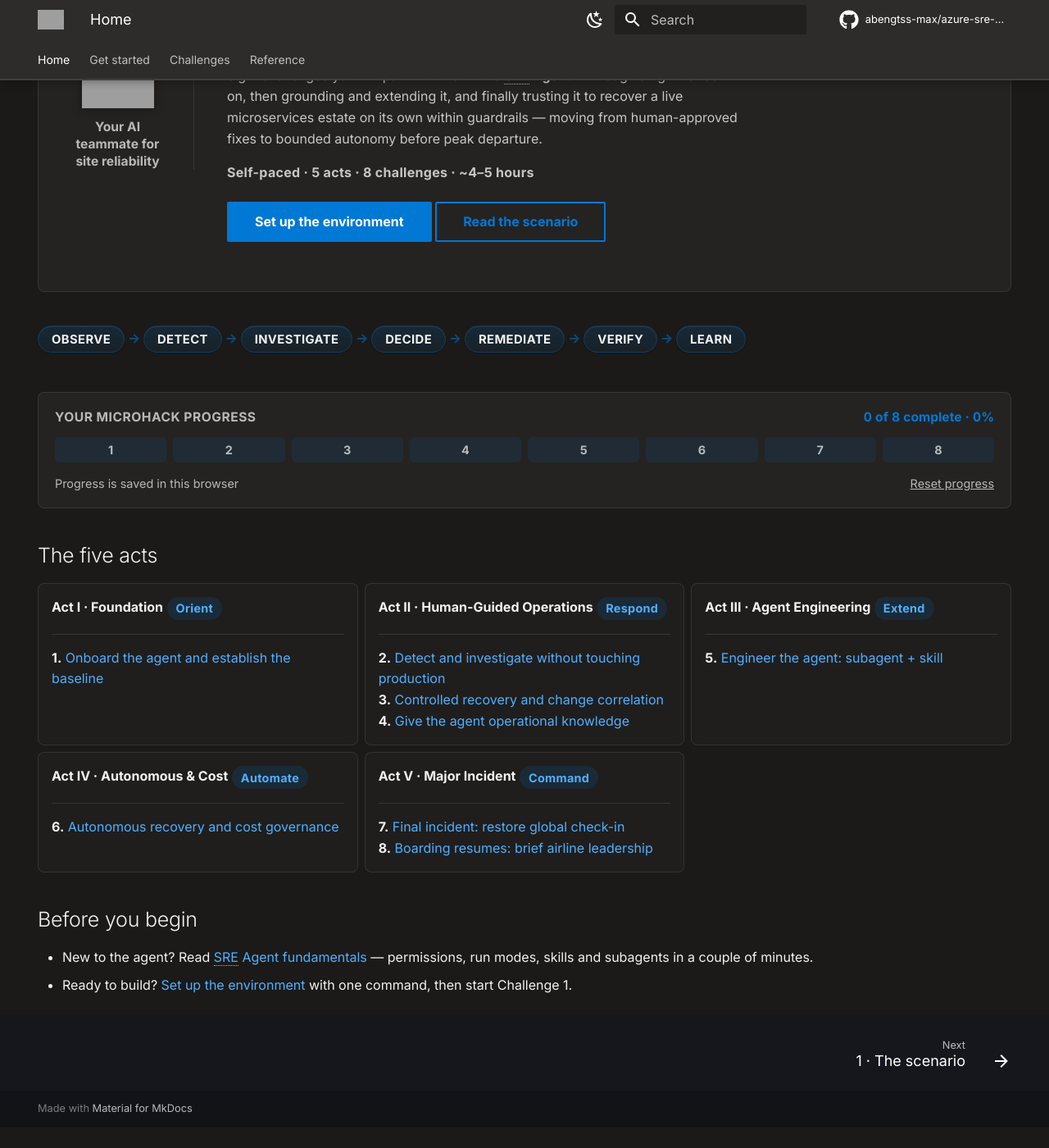
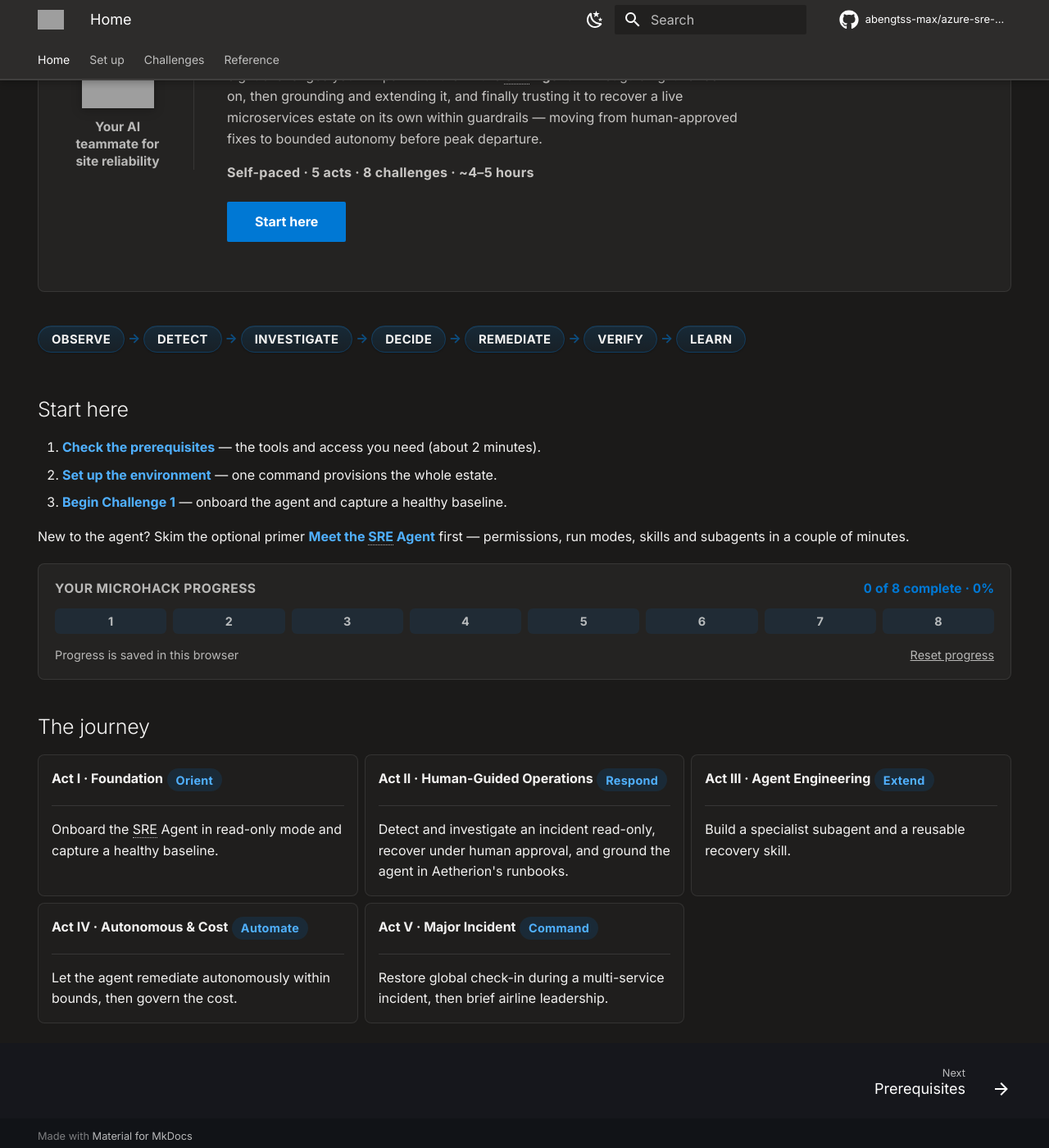
Before and after one commit to abengtss-max/azure-sre-agent-microhack, an MkDocs documentation site: the page built from docs/index.md, in a window 1280 px wide and 1400 px high, scrolled down 256 px. Shown: the whole window at 82% size. Built offline with MkDocs 1.6.1 and Material for MkDocs 9.7.7, drawn with Linux system fonts in a browser that asks for light colours; comment, search, counter and statistics services are not loaded; before the commit the page ends 1631 px from its top, so only the background shows below that; grey boxes are pictures that could not be loaded.

Commit message:
publish: sync lab from master (2026-08-11 10:17)

```diff
--- a/docs/index.md
+++ b/docs/index.md
@@ -24,8 +24,7 @@ fixes to bounded autonomy before peak departure.
 
 <p class="aet-meta">Self-paced · 5 acts · 8 challenges · ~4–5 hours</p>
 
-[Set up the environment](getting-started/environment.md){ .md-button .md-button--primary }
-[Read the scenario](getting-started/overview.md){ .md-button }
+[Start here](getting-started/prerequisites.md){ .md-button .md-button--primary }
 </div>
 
 </div>
@@ -34,7 +33,15 @@ fixes to bounded autonomy before peak departure.
 <span>Observe</span> <em>→</em> <span>Detect</span> <em>→</em> <span>Investigate</span> <em>→</em> <span>Decide</span> <em>→</em> <span>Remediate</span> <em>→</em> <span>Verify</span> <em>→</em> <span>Learn</span>
 </div>
 
-## The five acts
+## Start here
+
+1. **[Check the prerequisites](getting-started/prerequisites.md)** — the tools and access you need (about 2 minutes).
+2. **[Set up the environment](getting-started/environment.md)** — one command provisions the whole estate.
+3. **[Begin Challenge 1](challenges/01-onboard-and-baseline.md)** — onboard the agent and capture a healthy baseline.
+
+New to the agent? Skim the optional primer **[Meet the SRE Agent](getting-started/sre-agent-fundamentals.md)** first — permissions, run modes, skills and subagents in a couple of minutes.
+
+## The journey
 
 <div class="grid cards" markdown>
 
@@ -42,38 +49,30 @@ fixes to bounded autonomy before peak departure.
 
     ---
 
-    **1.** [Onboard the agent and establish the baseline](challenges/01-onboard-and-baseline.md)
+    Onboard the SRE Agent in read-only mode and capture a healthy baseline.
 
 -   __Act II · Human-Guided Operations__ <span class="aet-badge phase">Respond</span>
 
     ---
 
-    **2.** [Detect and investigate without touching production](challenges/02-detect-and-investigate.md)<br>
-    **3.** [Controlled recovery and change correlation](challenges/03-controlled-recovery.md)<br>
-    **4.** [Give the agent operational knowledge](challenges/04-ground-the-agent.md)
+    Detect and investigate an incident read-only, recover under human approval, and ground the agent in Aetherion's runbooks.
 
 -   __Act III · Agent Engineering__ <span class="aet-badge phase">Extend</span>
 
     ---
 
-    **5.** [Engineer the agent: subagent + skill](challenges/05-engineer-the-agent.md)
+    Build a specialist subagent and a reusable recovery skill.
 
 -   __Act IV · Autonomous & Cost__ <span class="aet-badge phase">Automate</span>
 
     ---
 
-    **6.** [Autonomous recovery and cost governance](challenges/06-autonomous-and-cost.md)
+    Let the agent remediate autonomously within bounds, then govern the cost.
 
 -   __Act V · Major Incident__ <span class="aet-badge phase">Command</span>
 
     ---
 
-    **7.** [Final incident: restore global check-in](challenges/07-major-incident.md)<br>
-    **8.** [Boarding resumes: brief airline leadership](challenges/08-leadership-briefing.md)
+    Restore global check-in during a multi-service incident, then brief airline leadership.
 
 </div>
-
-## Before you begin
-
-- New to the agent? Read [SRE Agent fundamentals](getting-started/sre-agent-fundamentals.md) — permissions, run modes, skills and subagents in a couple of minutes.
-- Ready to build? [Set up the environment](getting-started/environment.md) with one command, then start Challenge 1.
--- a/mkdocs.yml
+++ b/mkdocs.yml
@@ -97,11 +97,9 @@ plugins:
 
 nav:
   - Home: index.md
-  - Get started:
-      - 1 · The scenario: getting-started/overview.md
-      - 2 · Set up the environment: getting-started/environment.md
-      - 3 · Meet the SRE Agent: getting-started/sre-agent-fundamentals.md
-      - 4 · Azure portal walkthrough: getting-started/portal-walkthrough.md
+  - Set up:
+      - Prerequisites: getting-started/prerequisites.md
+      - Set up the environment: getting-started/environment.md
   - Challenges:
       - Act I · Foundation:
           - 01 · Onboard & Baseline: challenges/01-onboard-and-baseline.md
@@ -124,3 +122,7 @@ nav:
       - Commands: reference/commands.md
       - Troubleshooting: reference/troubleshooting.md
       - Glossary: reference/glossary.md
+      - Primers (optional):
+          - The scenario in depth: getting-started/overview.md
+          - Meet the SRE Agent: getting-started/sre-agent-fundamentals.md
+          - Azure portal walkthrough: getting-started/portal-walkthrough.md
```
